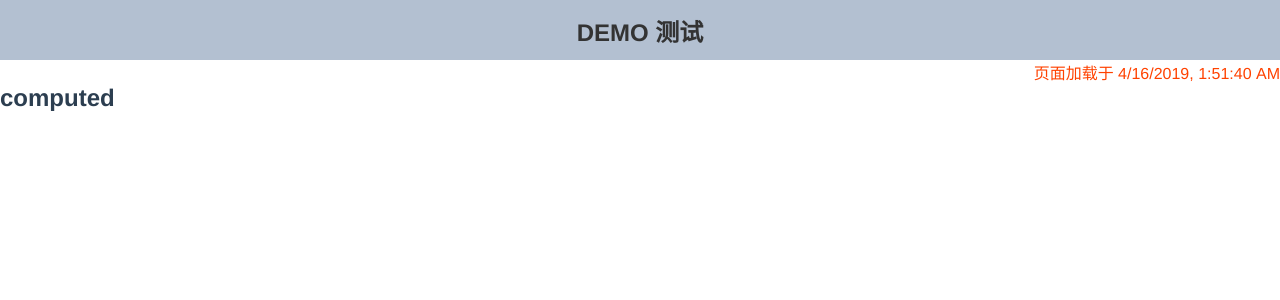
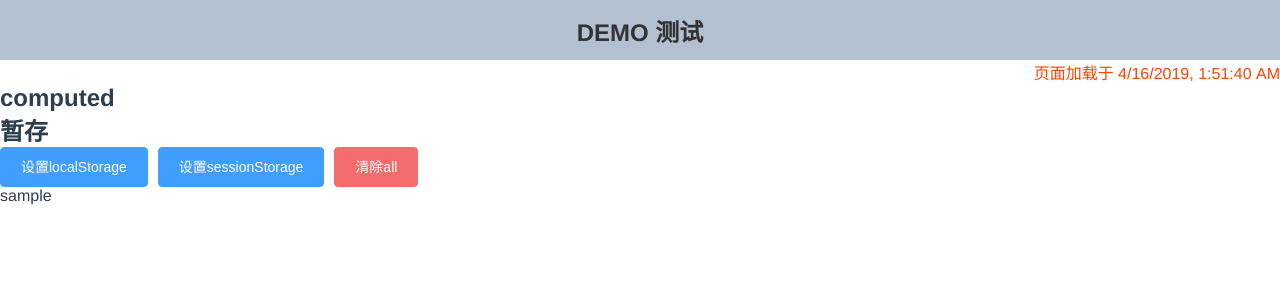
Before and after one commit to chengheai/daily-vue-demo, a Vue app: page /#/computed in a window 1280 px wide. Shown: the top 300 px of the page. Built offline with nearby package versions, Linux system fonts and the light colour scheme; sample sign-in values are in the browser's storage.

Commit message:
localstarge & sessionstarge

```diff
--- a/src/components/Computed.vue
+++ b/src/components/Computed.vue
@@ -1,15 +1,45 @@
 <template>
   <div>
     <h2>computed</h2>
+    <h2>暂存</h2>
+    <el-button type="primary" @click="setlocalStorage">设置localStorage</el-button>
+    <el-button type="primary" @click="setsessionStorage">设置sessionStorage</el-button>
+    <el-button type="danger" @click="clear">清除all</el-button>
+    <p>{{sessionName}}</p>
+    <p>{{localName}}</p>
   </div>
 </template>
 
 <script>
 export default {
-
-}
+  data() {
+    return {
+      // sessionName: 'sessionName',
+      // localName: 'localName'
+    };
+  },
+  computed: {
+    sessionName() {
+      return localStorage.getItem('localName');
+    },
+    localName() {
+      return sessionStorage.getItem('sessionName');
+    }
+  },
+  methods: {
+    setlocalStorage() {
+      localStorage.setItem('localName', 'this.localName');
+    },
+    setsessionStorage() {
+      sessionStorage.setItem('sessionName', 'this.sessionName');
+    },
+    clear() {
+      localStorage.clear();
+      sessionStorage.clear();
+    }
+  }
+};
 </script>
 
 <style>
-
 </style>
```
Also changed, not shown: 9 other files (tests, documents, lock files or other folders).
